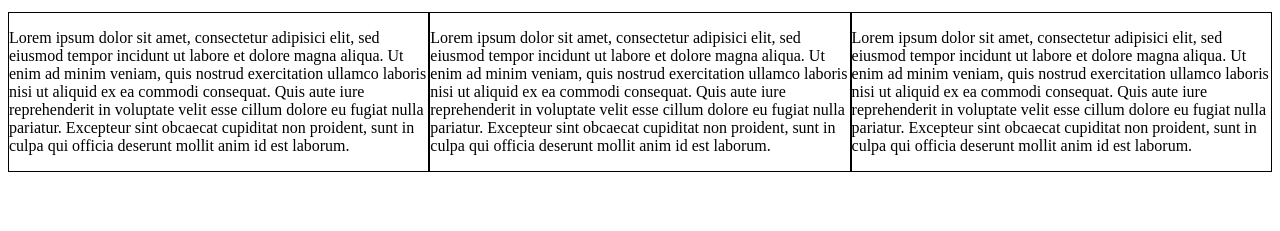
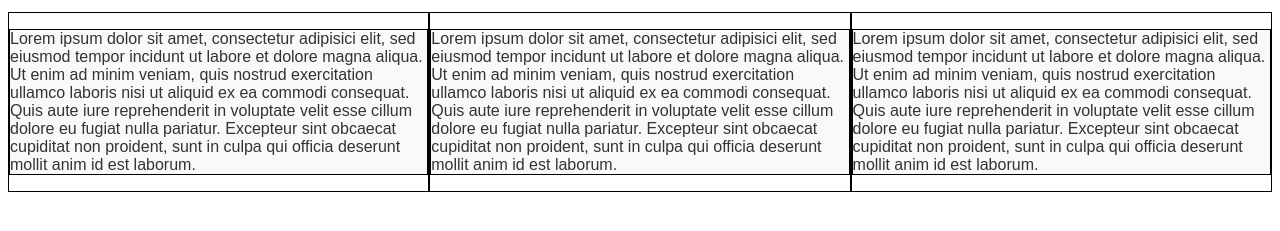
Before and after one commit to weltbester/weltbester.github.io, a plain HTML site: page index.html in a window 1280 px wide. Shown: the part 61-292 px from the top of the page. Drawn offline with Linux system fonts and the light colour scheme.

Commit message:
p config
Signed-off-by: Georg Pohl <georgpohl@gmx.de>

```diff
--- a/index.html
+++ b/index.html
@@ -8,9 +8,18 @@
       * {
 	  box-sizing: border-box;
       }
+
       h1 {
 	  text-align: center;
 	  margin-bottom: 15px;
+      }
+
+      p {
+	  border: 1px solid black;
+	  background-color: #f9f9f9;
+	  font-family: Arial, sans-serif;
+	  color: #333;
+	  /* padding: 10px; */
       }
 
       /** Simple Responsive Framework **/
```
